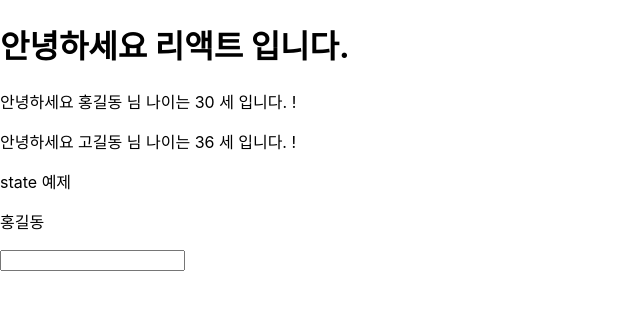
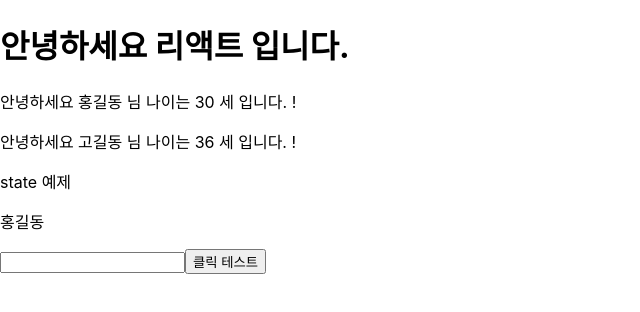
Before and after one commit to skymill2000/fintech211122, a React (Create React App) app in the folder fintech/: page / in a window 1280 px wide. Shown: the top 312 px of the page, without its empty margins (0-640 px from the left). Built offline with nearby package versions, Linux system fonts and the light colour scheme.

Commit message:
클릭 이벤트 바인딩 예제

```diff
--- a/fintech/src/components/StateExample.js
+++ b/fintech/src/components/StateExample.js
@@ -1,7 +1,6 @@
 import React, { useState } from "react";
 
 const StateExample = () => {
-  let username = "홍길동";
   const [stateUsername, setStateUsername] = useState("홍길동"); // 스테이트 선언
   const handleChange = (e) => {
     const { value } = e.target;
@@ -9,11 +8,16 @@ const StateExample = () => {
     setStateUsername(value);
   };
 
+  const handleClick = () => {
+    alert("버튼을 글릭했습니다.");
+  };
+
   return (
     <div>
       state 예제
       <p>{stateUsername}</p>
       <input onChange={handleChange}></input>
+      <button onClick={handleClick}>클릭 테스트</button>
     </div>
   );
 };
```
